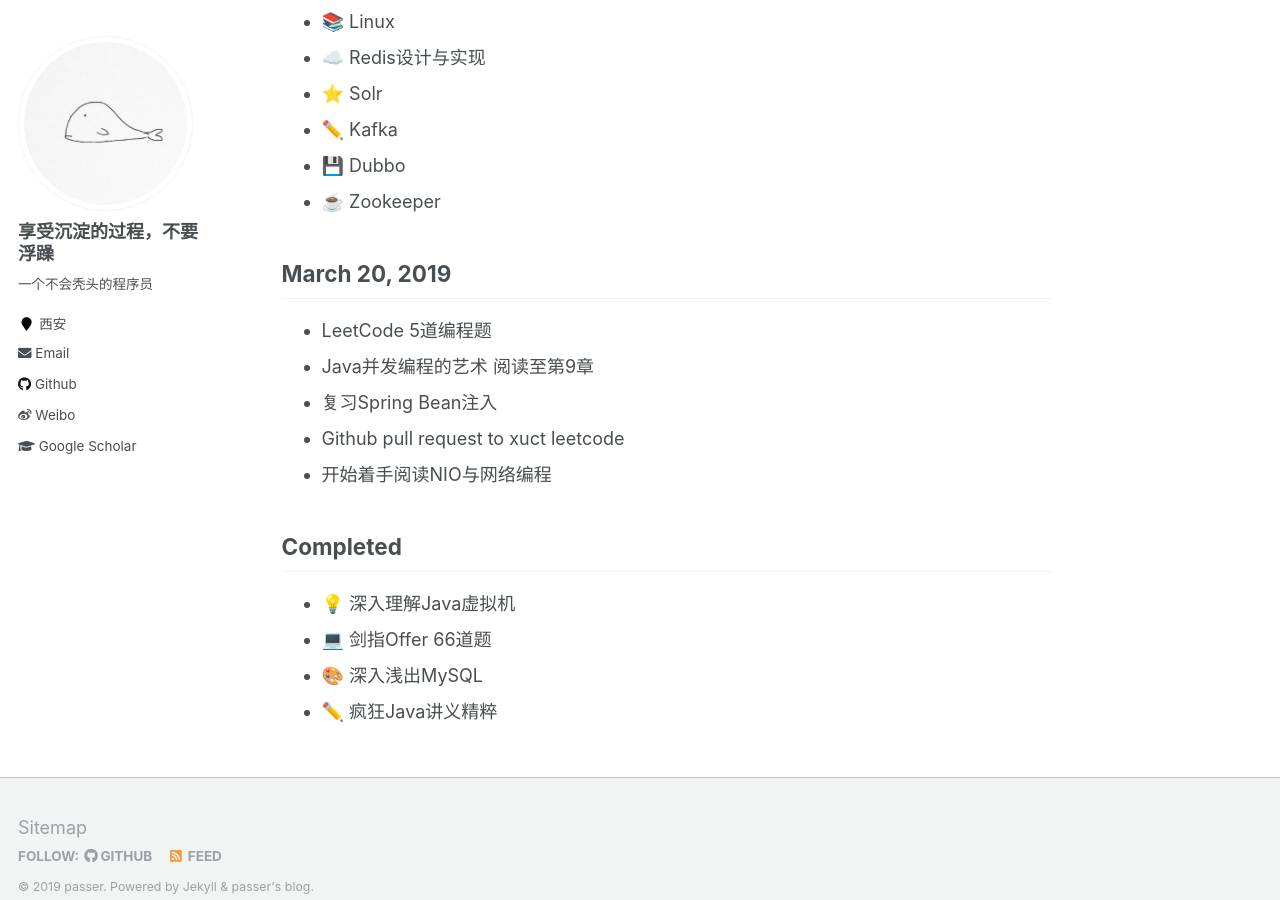
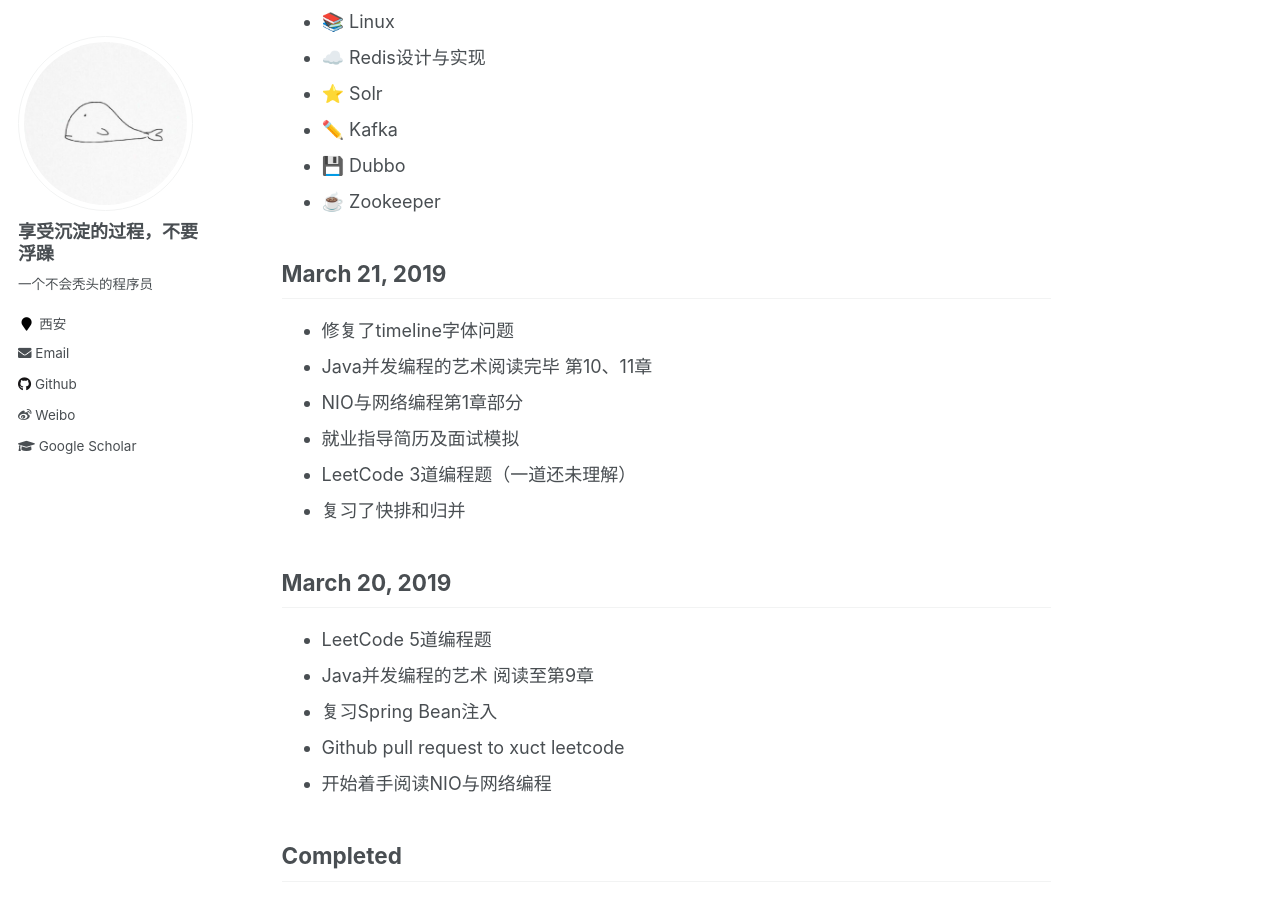
Before and after one commit to icankeep/icankeep.github.io, a Jekyll site: the page built from _pages/timeline.md, in a window 1280 px wide and 900 px high, scrolled down 349 px. Built offline with Jekyll 4.4.1, drawn with Linux system fonts in a browser that asks for light colours.

Commit message:
modify something

```diff
--- a/_pages/timeline.md
+++ b/_pages/timeline.md
@@ -19,6 +19,15 @@ To Do List
 * 💾 Dubbo
 * ☕️ Zookeeper
 
+March 21, 2019
+---
+- 修复了timeline字体问题
+- Java并发编程的艺术阅读完毕 第10、11章
+- NIO与网络编程第1章部分
+- 就业指导简历及面试模拟
+- LeetCode 3道编程题（一道还未理解）
+- 复习了快排和归并
+
 March 20, 2019
 ---
 - LeetCode 5道编程题
```
Also changed, not shown: 3 other files.
